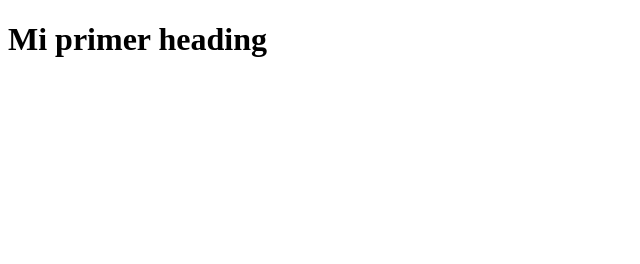
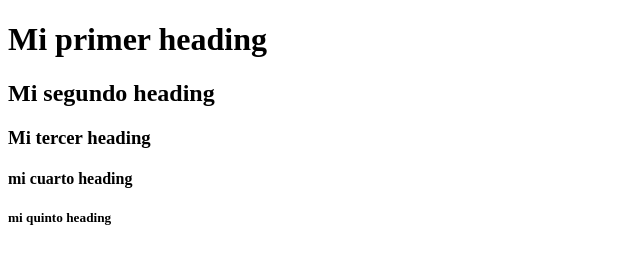
Before and after one commit to MichelVelasco/HTML, a plain HTML site: page index.html in a window 1280 px wide. Shown: the whole page, without its empty margins (0-640 px from the left). Drawn offline with Linux system fonts and the light colour scheme.

Commit message:
Creando etiquetas h

```diff
--- a/index.html
+++ b/index.html
@@ -5,5 +5,10 @@
 </head>
 <body>
     <h1>Mi primer heading</h1>
+    <h2>Mi segundo heading</h2>
+    <h3>Mi tercer heading</h3>
+    <h4>mi cuarto heading</h4>
+    <h5>mi quinto heading</h5>
+
 </body>
 </html>
```
